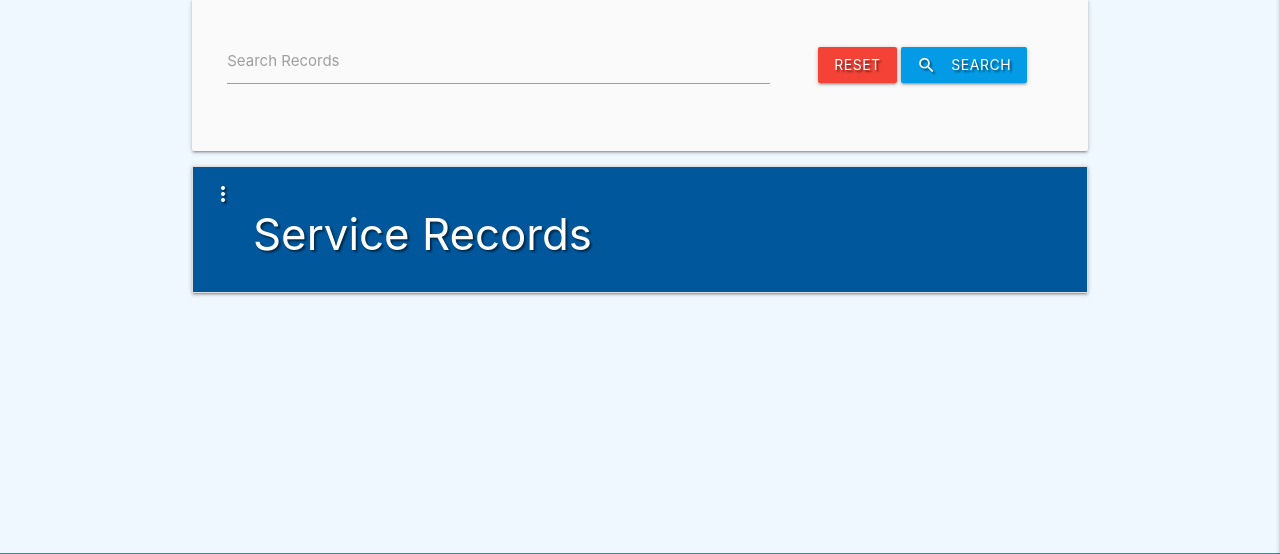
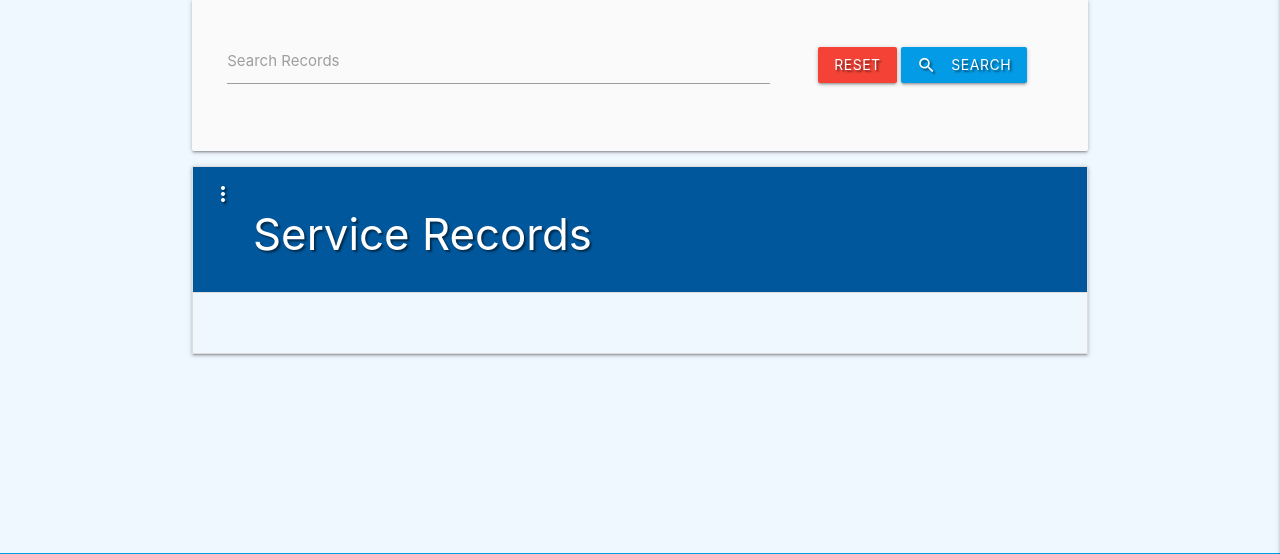
Before and after one commit to marks530/ms3_project, a Flask app: page / in a window 1280 px wide. Shown: the part 160-714 px from the top of the page. Run offline with Flask 2, Linux system fonts and the light colour scheme; data that the repository does not hold is empty; some libraries are stand-ins or nearby versions.

Commit message:
Set dropdown on service reports to active

```diff
--- a/templates/serviceReports.html
+++ b/templates/serviceReports.html
@@ -23,7 +23,7 @@
 
 <ul class="collapsible">
   <!-- add class="active" to open dropdown by default -->
-    <li>
+    <li class="active">
       <div class="collapsible-header white-text light-blue darken-4 text-shadow">
         <div class="col s3">
           <i class="material-icons">more_vert</i>
```
